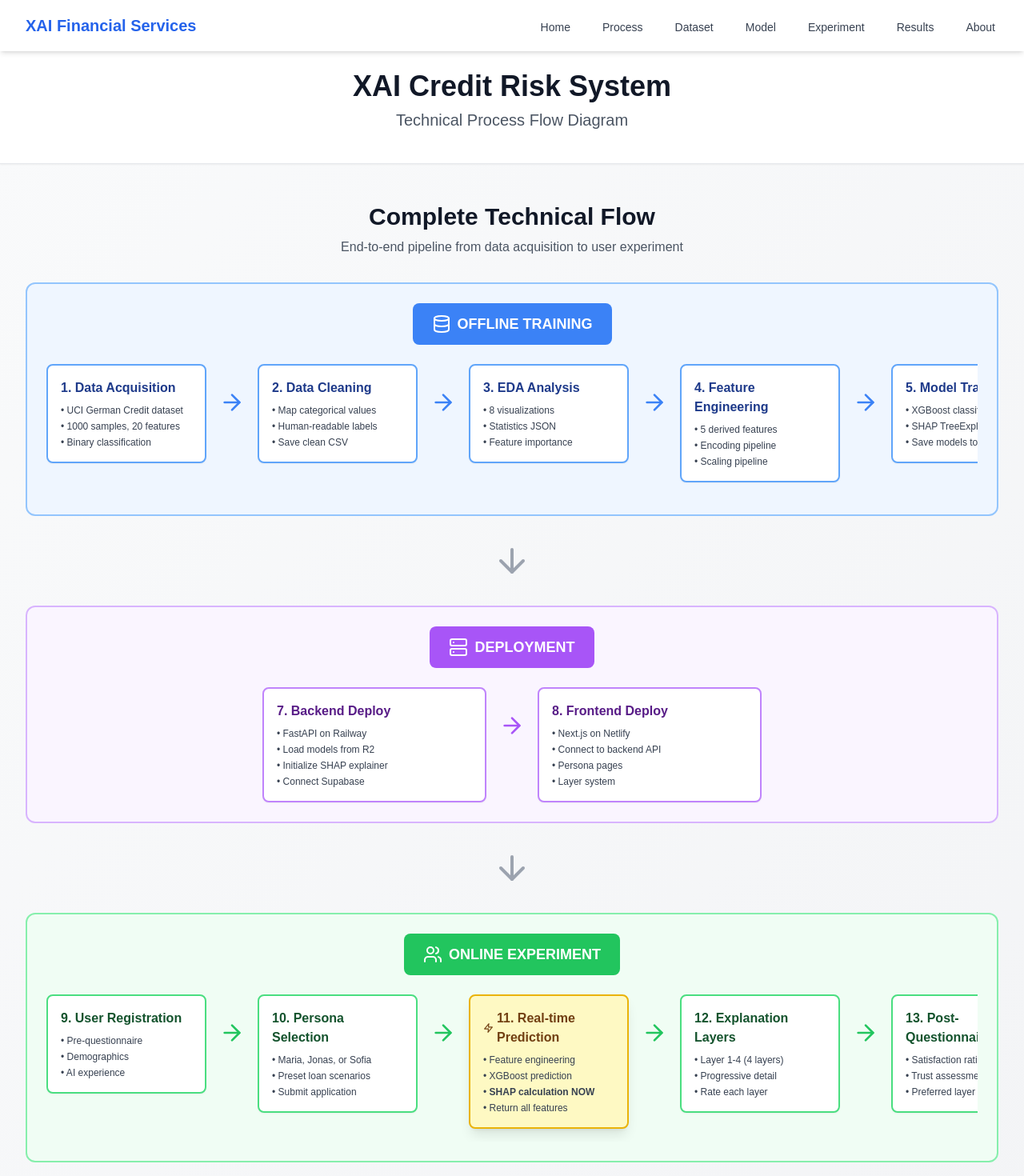
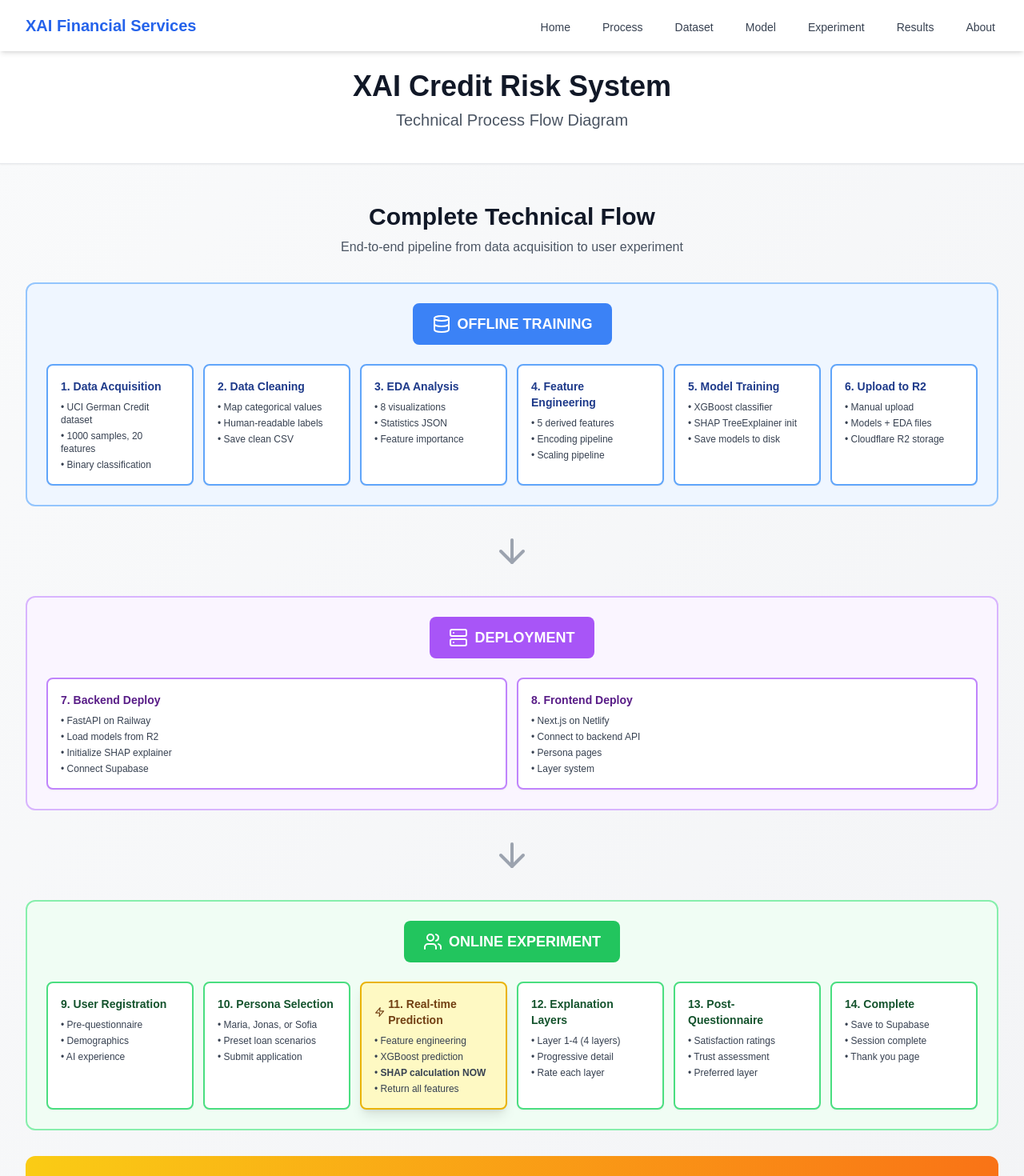
Before and after one commit to Jakolo6/Working_Project_Explainable_Layers, a Next.js app in the folder frontend/: page /processhorizontal in a window 1280 px wide. Shown: the top 1470 px of the page at 80% size. Built offline with nearby package versions, Linux system fonts and the light colour scheme.

Commit message:
Remove arrows between containers and fix layout cutoff issues - use grid layout instead of flex

```diff
--- a/frontend/app/processhorizontal/page.tsx
+++ b/frontend/app/processhorizontal/page.tsx
@@ -44,13 +44,13 @@ export default function ProcessHorizontalPage() {
             </div>
 
             {/* Horizontal flow of steps */}
-            <div className="flex items-start gap-4 overflow-x-auto pb-4">
+            <div className="grid grid-cols-6 gap-3">
               {/* Step 1 */}
               <div
-                className="bg-white border-2 border-blue-400 rounded-lg p-4 shadow-sm cursor-pointer hover:shadow-md transition-shadow min-w-[200px]"
+                className="bg-white border-2 border-blue-400 rounded-lg p-4 shadow-sm cursor-pointer hover:shadow-md transition-shadow"
                 onClick={() => toggleStep('data')}
               >
-                <div className="font-semibold text-blue-900 mb-2">1. Data Acquisition</div>
+                <div className="font-semibold text-blue-900 mb-2 text-sm">1. Data Acquisition</div>
                 <ul className="text-xs text-gray-700 space-y-1">
                   <li>• UCI German Credit dataset</li>
                   <li>• 1000 samples, 20 features</li>
@@ -66,16 +66,12 @@ export default function ProcessHorizontalPage() {
                 )}
               </div>
 
-              <div className="flex items-center pt-8">
-                <ArrowRight className="w-8 h-8 text-blue-500" />
-              </div>
-
               {/* Step 2 */}
               <div
-                className="bg-white border-2 border-blue-400 rounded-lg p-4 shadow-sm cursor-pointer hover:shadow-md transition-shadow min-w-[200px]"
+                className="bg-white border-2 border-blue-400 rounded-lg p-4 shadow-sm cursor-pointer hover:shadow-md transition-shadow"
                 onClick={() => toggleStep('cleaning')}
               >
-                <div className="font-semibold text-blue-900 mb-2">2. Data Cleaning</div>
+                <div className="font-semibold text-blue-900 mb-2 text-sm">2. Data Cleaning</div>
                 <ul className="text-xs text-gray-700 space-y-1">
                   <li>• Map categorical values</li>
                   <li>• Human-readable labels</li>
@@ -90,16 +86,12 @@ export default function ProcessHorizontalPage() {
                 )}
               </div>
 
-              <div className="flex items-center pt-8">
-                <ArrowRight className="w-8 h-8 text-blue-500" />
-              </div>
-
               {/* Step 3 */}
               <div
-                className="bg-white border-2 border-blue-400 rounded-lg p-4 shadow-sm cursor-pointer hover:shadow-md transition-shadow min-w-[200px]"
+                className="bg-white border-2 border-blue-400 rounded-lg p-4 shadow-sm cursor-pointer hover:shadow-md transition-shadow"
                 onClick={() => toggleStep('eda')}
               >
-                <div className="font-semibold text-blue-900 mb-2">3. EDA Analysis</div>
+                <div className="font-semibold text-blue-900 mb-2 text-sm">3. EDA Analysis</div>
                 <ul className="text-xs text-gray-700 space-y-1">
                   <li>• 8 visualizations</li>
                   <li>• Statistics JSON</li>
@@ -114,16 +106,12 @@ export default function ProcessHorizontalPage() {
                 )}
               </div>
 
-              <div className="flex items-center pt-8">
-                <ArrowRight className="w-8 h-8 text-blue-500" />
-              </div>
-
               {/* Step 4 */}
               <div
-                className="bg-white border-2 border-blue-400 rounded-lg p-4 shadow-sm cursor-pointer hover:shadow-md transition-shadow min-w-[200px]"
+                className="bg-white border-2 border-blue-400 rounded-lg p-4 shadow-sm cursor-pointer hover:shadow-md transition-shadow"
                 onClick={() => toggleStep('feature')}
               >
-                <div className="font-semibold text-blue-900 mb-2">4. Feature Engineering</div>
+                <div className="font-semibold text-blue-900 mb-2 text-sm">4. Feature Engineering</div>
                 <ul className="text-xs text-gray-700 space-y-1">
                   <li>• 5 derived features</li>
                   <li>• Encoding pipeline</li>
@@ -138,16 +126,12 @@ export default function ProcessHorizontalPage() {
                 )}
               </div>
 
-              <div className="flex items-center pt-8">
-                <ArrowRight className="w-8 h-8 text-blue-500" />
-              </div>
-
               {/* Step 5 */}
               <div
-                className="bg-white border-2 border-blue-400 rounded-lg p-4 shadow-sm cursor-pointer hover:shadow-md transition-shadow min-w-[200px]"
+                className="bg-white border-2 border-blue-400 rounded-lg p-4 shadow-sm cursor-pointer hover:shadow-md transition-shadow"
                 onClick={() => toggleStep('training')}
               >
-                <div className="font-semibold text-blue-900 mb-2">5. Model Training</div>
+                <div className="font-semibold text-blue-900 mb-2 text-sm">5. Model Training</div>
                 <ul className="text-xs text-gray-700 space-y-1">
                   <li>• XGBoost classifier</li>
                   <li>• SHAP TreeExplainer init</li>
@@ -162,16 +146,12 @@ export default function ProcessHorizontalPage() {
                 )}
               </div>
 
-              <div className="flex items-center pt-8">
-                <ArrowRight className="w-8 h-8 text-blue-500" />
-              </div>
-
               {/* Step 6 */}
               <div
-                className="bg-white border-2 border-blue-400 rounded-lg p-4 shadow-sm cursor-pointer hover:shadow-md transition-shadow min-w-[200px]"
+                className="bg-white border-2 border-blue-400 rounded-lg p-4 shadow-sm cursor-pointer hover:shadow-md transition-shadow"
                 onClick={() => toggleStep('upload')}
               >
-                <div className="font-semibold text-blue-900 mb-2">6. Upload to R2</div>
+                <div className="font-semibold text-blue-900 mb-2 text-sm">6. Upload to R2</div>
                 <ul className="text-xs text-gray-700 space-y-1">
                   <li>• Manual upload</li>
                   <li>• Models + EDA files</li>
@@ -202,13 +182,13 @@ export default function ProcessHorizontalPage() {
             </div>
 
             {/* Horizontal flow of steps */}
-            <div className="flex items-start gap-4 justify-center">
+            <div className="grid grid-cols-2 gap-3">
               {/* Step 7 */}
               <div
-                className="bg-white border-2 border-purple-400 rounded-lg p-4 shadow-sm cursor-pointer hover:shadow-md transition-shadow min-w-[280px]"
+                className="bg-white border-2 border-purple-400 rounded-lg p-4 shadow-sm cursor-pointer hover:shadow-md transition-shadow"
                 onClick={() => toggleStep('backend')}
               >
-                <div className="font-semibold text-purple-900 mb-2">7. Backend Deploy</div>
+                <div className="font-semibold text-purple-900 mb-2 text-sm">7. Backend Deploy</div>
                 <ul className="text-xs text-gray-700 space-y-1">
                   <li>• FastAPI on Railway</li>
                   <li>• Load models from R2</li>
@@ -224,16 +204,12 @@ export default function ProcessHorizontalPage() {
                 )}
               </div>
 
-              <div className="flex items-center pt-8">
-                <ArrowRight className="w-8 h-8 text-purple-500" />
-              </div>
-
               {/* Step 8 */}
               <div
-                className="bg-white border-2 border-purple-400 rounded-lg p-4 shadow-sm cursor-pointer hover:shadow-md transition-shadow min-w-[280px]"
+                className="bg-white border-2 border-purple-400 rounded-lg p-4 shadow-sm cursor-pointer hover:shadow-md transition-shadow"
                 onClick={() => toggleStep('frontend')}
               >
-                <div className="font-semibold text-purple-900 mb-2">8. Frontend Deploy</div>
+                <div className="font-semibold text-purple-900 mb-2 text-sm">8. Frontend Deploy</div>
                 <ul className="text-xs text-gray-700 space-y-1">
                   <li>• Next.js on Netlify</li>
                   <li>• Connect to backend API</li>
@@ -266,13 +242,13 @@ export default function ProcessHorizontalPage() {
             </div>
 
             {/* Horizontal flow of steps */}
-            <div className="flex items-start gap-4 overflow-x-auto pb-4">
+            <div className="grid grid-cols-6 gap-3">
               {/* Step 9 */}
               <div
-                className="bg-white border-2 border-green-400 rounded-lg p-4 shadow-sm cursor-pointer hover:shadow-md transition-shadow min-w-[200px]"
+                className="bg-white border-2 border-green-400 rounded-lg p-4 shadow-sm cursor-pointer hover:shadow-md transition-shadow"
                 onClick={() => toggleStep('registration')}
               >
-                <div className="font-semibold text-green-900 mb-2">9. User Registration</div>
+                <div className="font-semibold text-green-900 mb-2 text-sm">9. User Registration</div>
                 <ul className="text-xs text-gray-700 space-y-1">
                   <li>• Pre-questionnaire</li>
                   <li>• Demographics</li>
@@ -287,16 +263,12 @@ export default function ProcessHorizontalPage() {
                 )}
               </div>
 
-              <div className="flex items-center pt-8">
-                <ArrowRight className="w-8 h-8 text-green-500" />
-              </div>
-
               {/* Step 10 */}
               <div
-                className="bg-white border-2 border-green-400 rounded-lg p-4 shadow-sm cursor-pointer hover:shadow-md transition-shadow min-w-[200px]"
+                className="bg-white border-2 border-green-400 rounded-lg p-4 shadow-sm cursor-pointer hover:shadow-md transition-shadow"
                 onClick={() => toggleStep('persona')}
               >
-                <div className="font-semibold text-green-900 mb-2">10. Persona Selection</div>
+                <div className="font-semibold text-green-900 mb-2 text-sm">10. Persona Selection</div>
                 <ul className="text-xs text-gray-700 space-y-1">
                   <li>• Maria, Jonas, or Sofia</li>
                   <li>• Preset loan scenarios</li>
@@ -311,16 +283,12 @@ export default function ProcessHorizontalPage() {
                 )}
               </div>
 
-              <div className="flex items-center pt-8">
-                <ArrowRight className="w-8 h-8 text-green-500" />
-              </div>
-
               {/* Step 11 - HIGHLIGHTED */}
               <div
-                className="bg-yellow-100 border-2 border-yellow-500 rounded-lg p-4 shadow-lg cursor-pointer hover:shadow-xl transition-shadow min-w-[200px]"
+                className="bg-yellow-100 border-2 border-yellow-500 rounded-lg p-4 shadow-lg cursor-pointer hover:shadow-xl transition-shadow"
                 onClick={() => toggleStep('prediction')}
               >
-                <div className="font-semibold text-yellow-900 mb-2 flex items-center gap-1">
+                <div className="font-semibold text-yellow-900 mb-2 text-sm flex items-center gap-1">
                   <Zap className="w-4 h-4" />
                   11. Real-time Prediction
                 </div>
@@ -342,16 +310,12 @@ export default function ProcessHorizontalPage() {
                 )}
               </div>
 
-              <div className="flex items-center pt-8">
-                <ArrowRight className="w-8 h-8 text-green-500" />
-              </div>
-
               {/* Step 12 */}
               <div
-                className="bg-white border-2 border-green-400 rounded-lg p-4 shadow-sm cursor-pointer hover:shadow-md transition-shadow min-w-[200px]"
+                className="bg-white border-2 border-green-400 rounded-lg p-4 shadow-sm cursor-pointer hover:shadow-md transition-shadow"
                 onClick={() => toggleStep('layers')}
               >
-                <div className="font-semibold text-green-900 mb-2">12. Explanation Layers</div>
+                <div className="font-semibold text-green-900 mb-2 text-sm">12. Explanation Layers</div>
                 <ul className="text-xs text-gray-700 space-y-1">
                   <li>• Layer 1-4 (4 layers)</li>
                   <li>• Progressive detail</li>
@@ -367,16 +331,12 @@ export default function ProcessHorizontalPage() {
                 )}
               </div>
 
-              <div className="flex items-center pt-8">
-                <ArrowRight className="w-8 h-8 text-green-500" />
-              </div>
-
               {/* Step 13 */}
               <div
-                className="bg-white border-2 border-green-400 rounded-lg p-4 shadow-sm cursor-pointer hover:shadow-md transition-shadow min-w-[200px]"
+                className="bg-white border-2 border-green-400 rounded-lg p-4 shadow-sm cursor-pointer hover:shadow-md transition-shadow"
                 onClick={() => toggleStep('questionnaire')}
               >
-                <div className="font-semibold text-green-900 mb-2">13. Post-Questionnaire</div>
+                <div className="font-semibold text-green-900 mb-2 text-sm">13. Post-Questionnaire</div>
                 <ul className="text-xs text-gray-700 space-y-1">
                   <li>• Satisfaction ratings</li>
                   <li>• Trust assessment</li>
@@ -391,16 +351,12 @@ export default function ProcessHorizontalPage() {
                 )}
               </div>
 
-              <div className="flex items-center pt-8">
-                <ArrowRight className="w-8 h-8 text-green-500" />
-              </div>
-
               {/* Step 14 */}
               <div
-                className="bg-white border-2 border-green-400 rounded-lg p-4 shadow-sm cursor-pointer hover:shadow-md transition-shadow min-w-[200px]"
+                className="bg-white border-2 border-green-400 rounded-lg p-4 shadow-sm cursor-pointer hover:shadow-md transition-shadow"
                 onClick={() => toggleStep('complete')}
               >
-                <div className="font-semibold text-green-900 mb-2">14. Complete</div>
+                <div className="font-semibold text-green-900 mb-2 text-sm">14. Complete</div>
                 <ul className="text-xs text-gray-700 space-y-1">
                   <li>• Save to Supabase</li>
                   <li>• Session complete</li>
```
